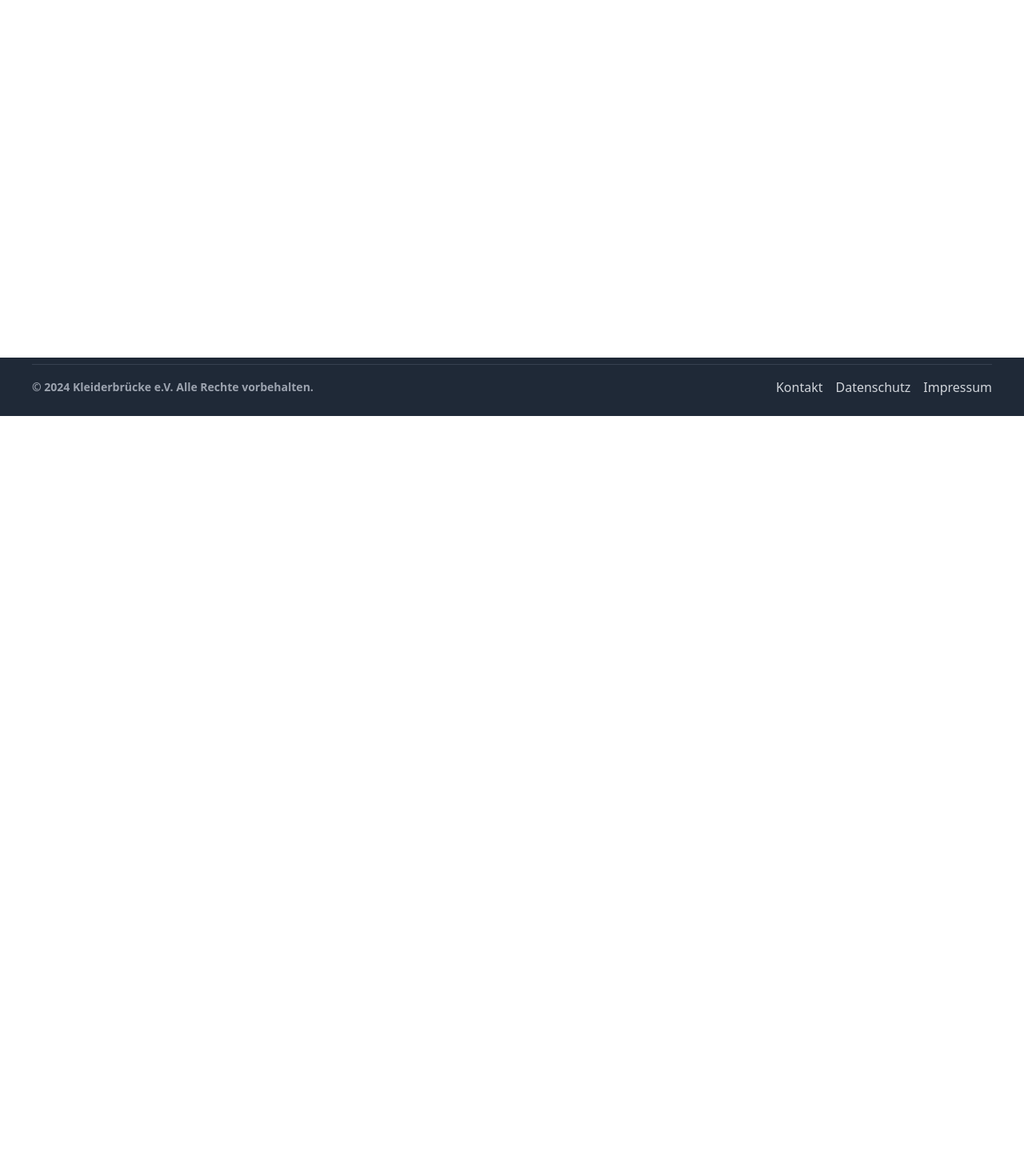
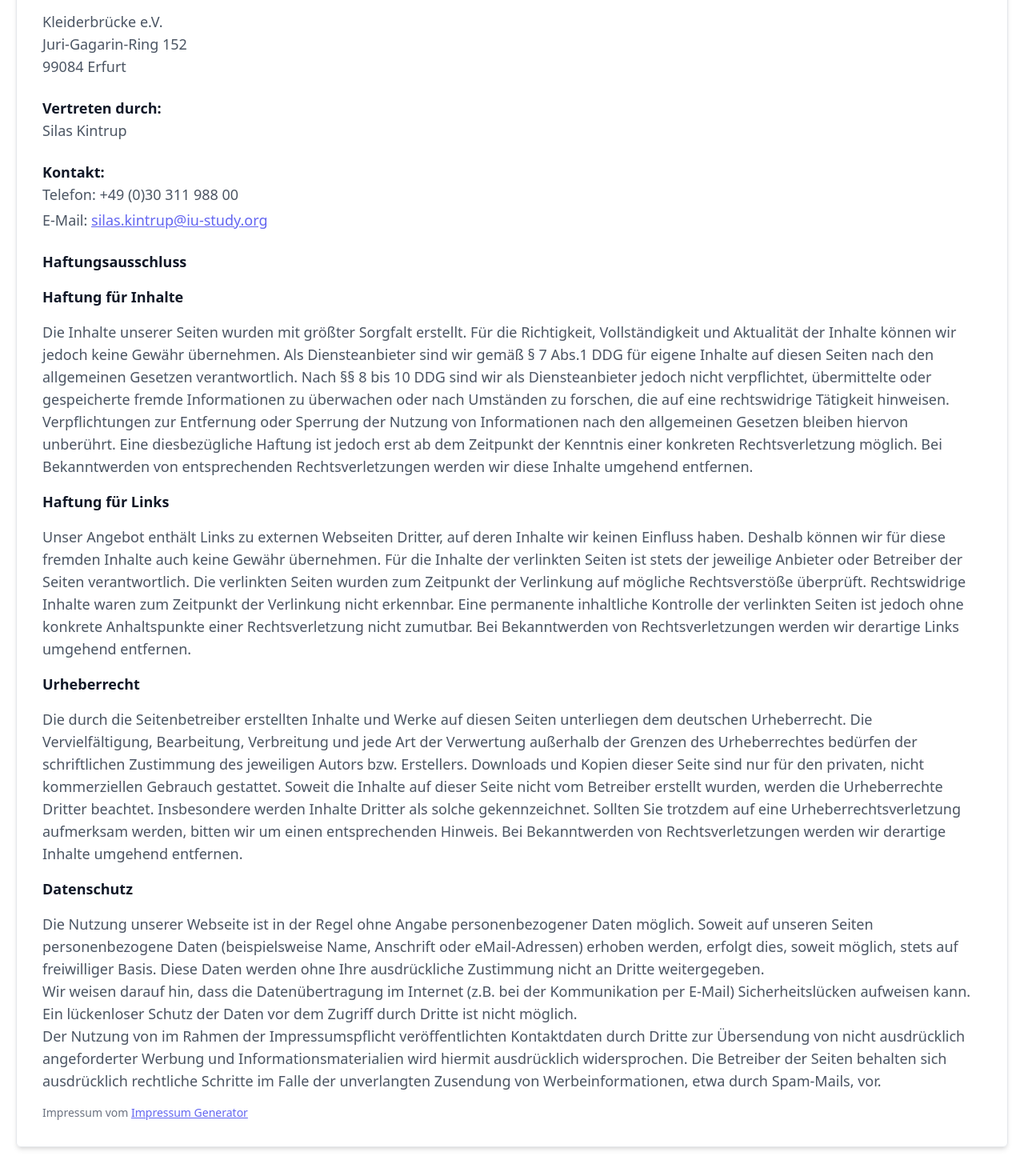
Before and after one commit to Praetofreak/webapp, an Angular app: page /impressum in a window 1280 px wide. Before the commit this address led to /. Shown: the part 280-1750 px from the top of the page at 80% size. Before the commit the page ends 800 px from the top, so only its background shows below. Built offline with nearby package versions, Linux system fonts and the light colour scheme.

Commit message:
Impressum erledigt

```diff
--- a/src/app/app.component.html
+++ b/src/app/app.component.html
@@ -66,10 +66,8 @@
                     <p class="text-sm text-gray-400 max-md:text-center">© 2024 Kleiderbrücke e.V. Alle Rechte vorbehalten.</p>
                 </div>
                 <div class="flex items-center justify-center md:justify-end">
-                    <nav class="flex space-x-4">
-                        <a href="#" class="hover:text-white">Kontakt</a>
-                        <a href="#" class="hover:text-white">Datenschutz</a>
-                        <a href="#" class="hover:text-white">Impressum</a>
+                    <nav>
+                        <a routerLink="/impressum" class="hover:text-white">Impressum</a>
                     </nav>
                 </div>
             </div>
--- a/src/app/app.routes.ts
+++ b/src/app/app.routes.ts
@@ -2,6 +2,7 @@
 import { SpendenformularComponent } from './spendenformular/spendenformular.component';
 import { UnsereMissionComponent } from './unsere-mission/unsere-mission.component';
 import { ErfolgsseiteComponent } from './erfolgsseite/erfolgsseite.component';
+import { ImpressumComponent } from './impressum/impressum.component';
 import { Routes } from '@angular/router';
 
 export const routes: Routes = [
@@ -9,5 +10,6 @@
     { path: 'spendenformular', component: SpendenformularComponent },
     { path: 'unsere-mission', component: UnsereMissionComponent },
     { path: 'erfolgsseite', component: ErfolgsseiteComponent },
+    { path: 'impressum', component: ImpressumComponent },
     { path: '', component: HomeComponent },
 ];
--- a/src/app/home/home.component.html
+++ b/src/app/home/home.component.html
@@ -1,8 +1,9 @@
-<div class="flex items-center justify-center flex-col border rounded-md gray-900/10 p-12 items-start space-y-12">
+<div class="flex items-center justify-center flex-col border rounded-md gray-900/10 p-12 shadow-md space-y-12">
     <div>
         <label class="text-4xl font-extrabold leading-tight text-indigo-700">Willkommen bei Kleiderbrücke e.V.</label>
         <p class="flex justify-center font-bold">Gemeinsam helfen, Hoffnung schenken</p>
     </div>
+    <div class="flex flex-col items-start space-y-10">
         <div>
             <p class="mt-1 text-sm leading-6 text-gray-600">In einer Welt, in der Krisen und Katastrophen unvorhersehbar sind, ist es unsere Mission, schnelle und effektive Hilfe zu leisten. Kleiderspenden für Krisengebiete e.V. engagiert sich dafür, Menschen in Not mit dringend benötigter Kleidung zu versorgen. Durch Ihre Unterstützung können wir Wärme, Würde und Hoffnung in die Leben derjenigen bringen, die es am meisten benötigen.</p>
         </div>
@@ -22,7 +23,9 @@
             <label class="text-base font-semibold leading-7 text-gray-900">Machen Sie mit – Ihre Spende zählt!</label>
             <p class="mt-1 text-sm leading-6 text-gray-600">Klicken Sie auf den untenstehenden Button, um mehr darüber zu erfahren, wie und wo Sie Ihre Kleidung spenden können. Jeder Beitrag, ob groß oder klein, hilft uns, unsere Mission zu erfüllen und Menschen in Not zu unterstützen.</p>
         </div>
+    </div>
     <div class="mt-6 flex items-center">
         <p><a routerLink="/spendenformular" class="rounded-md bg-indigo-600 px-3 py-2 text-sm font-semibold text-white shadow-sm hover:bg-indigo-500 focus-visible:outline focus-visible:outline-2 focus-visible:outline-offset-2 focus-visible:outline-indigo-700">Jetzt Kleidung spenden</a></p>
     </div>
+
 </div>
--- /dev/null
+++ b/src/app/impressum/impressum.component.html
@@ -0,0 +1,54 @@
+<div class="flex flex-col items-start justify-center border rounded-md gray-900/10 p-8 shadow-md space-y-6">
+    <h1 class="text-4xl font-bold text-gray-900 mb-4">Impressum</h1>
+
+    <p class="text-lg text-gray-600">Angaben gemäß § 5 DDG</p>
+
+    <address class="text-lg text-gray-600 not-italic">
+        Kleiderbrücke e.V.<br>
+        Juri-Gagarin-Ring 152<br>
+        99084 Erfurt
+    </address>
+
+    <section class="text-lg text-gray-600">
+        <p class="font-semibold text-gray-900">Vertreten durch:</p>
+        <p class="font-medium">Silas Kintrup</p>
+
+        <div class="mt-6">
+            <p class="font-semibold text-gray-900">Kontakt:</p>
+            <ul class="font-medium space-y-1">
+                <li>Telefon: +49 (0)30 311 988 00</li>
+                <li>E-Mail: <a href="mailto:silas.kintrup@iu-study.org" class="text-indigo-500 underline hover:text-indigo-700">silas.kintrup&#64;iu-study.org</a></li>
+            </ul>
+        </div>
+    </section>
+
+    <section class="text-lg text-gray-600 space-y-4">
+        <h2 class="font-bold text-gray-900">Haftungsausschluss</h2>
+
+        <h3 class="font-semibold text-gray-900">Haftung für Inhalte</h3>
+        <p>
+            Die Inhalte unserer Seiten wurden mit größter Sorgfalt erstellt. Für die Richtigkeit, Vollständigkeit und Aktualität der Inhalte können wir jedoch keine Gewähr übernehmen. Als Diensteanbieter sind wir gemäß § 7 Abs.1 DDG für eigene Inhalte auf diesen Seiten nach den allgemeinen Gesetzen verantwortlich. Nach §§ 8 bis 10 DDG sind wir als Diensteanbieter jedoch nicht verpflichtet, übermittelte oder gespeicherte fremde Informationen zu überwachen oder nach Umständen zu forschen, die auf eine rechtswidrige Tätigkeit hinweisen. Verpflichtungen zur Entfernung oder Sperrung der Nutzung von Informationen nach den allgemeinen Gesetzen bleiben hiervon unberührt. Eine diesbezügliche Haftung ist jedoch erst ab dem Zeitpunkt der Kenntnis einer konkreten Rechtsverletzung möglich. Bei Bekanntwerden von entsprechenden Rechtsverletzungen werden wir diese Inhalte umgehend entfernen.
+        </p>
+
+        <h3 class="font-semibold text-gray-900">Haftung für Links</h3>
+        <p>
+            Unser Angebot enthält Links zu externen Webseiten Dritter, auf deren Inhalte wir keinen Einfluss haben. Deshalb können wir für diese fremden Inhalte auch keine Gewähr übernehmen. Für die Inhalte der verlinkten Seiten ist stets der jeweilige Anbieter oder Betreiber der Seiten verantwortlich. Die verlinkten Seiten wurden zum Zeitpunkt der Verlinkung auf mögliche Rechtsverstöße überprüft. Rechtswidrige Inhalte waren zum Zeitpunkt der Verlinkung nicht erkennbar. Eine permanente inhaltliche Kontrolle der verlinkten Seiten ist jedoch ohne konkrete Anhaltspunkte einer Rechtsverletzung nicht zumutbar. Bei Bekanntwerden von Rechtsverletzungen werden wir derartige Links umgehend entfernen.
+        </p>
+
+        <h3 class="font-semibold text-gray-900">Urheberrecht</h3>
+        <p>
+            Die durch die Seitenbetreiber erstellten Inhalte und Werke auf diesen Seiten unterliegen dem deutschen Urheberrecht. Die Vervielfältigung, Bearbeitung, Verbreitung und jede Art der Verwertung außerhalb der Grenzen des Urheberrechtes bedürfen der schriftlichen Zustimmung des jeweiligen Autors bzw. Erstellers. Downloads und Kopien dieser Seite sind nur für den privaten, nicht kommerziellen Gebrauch gestattet. Soweit die Inhalte auf dieser Seite nicht vom Betreiber erstellt wurden, werden die Urheberrechte Dritter beachtet. Insbesondere werden Inhalte Dritter als solche gekennzeichnet. Sollten Sie trotzdem auf eine Urheberrechtsverletzung aufmerksam werden, bitten wir um einen entsprechenden Hinweis. Bei Bekanntwerden von Rechtsverletzungen werden wir derartige Inhalte umgehend entfernen.
+        </p>
+
+        <h3 class="font-semibold text-gray-900">Datenschutz</h3>
+        <p>
+            Die Nutzung unserer Webseite ist in der Regel ohne Angabe personenbezogener Daten möglich. Soweit auf unseren Seiten personenbezogene Daten (beispielsweise Name, Anschrift oder eMail-Adressen) erhoben werden, erfolgt dies, soweit möglich, stets auf freiwilliger Basis. Diese Daten werden ohne Ihre ausdrückliche Zustimmung nicht an Dritte weitergegeben. <br>
+            Wir weisen darauf hin, dass die Datenübertragung im Internet (z.B. bei der Kommunikation per E-Mail) Sicherheitslücken aufweisen kann. Ein lückenloser Schutz der Daten vor dem Zugriff durch Dritte ist nicht möglich. <br>
+            Der Nutzung von im Rahmen der Impressumspflicht veröffentlichten Kontaktdaten durch Dritte zur Übersendung von nicht ausdrücklich angeforderter Werbung und Informationsmaterialien wird hiermit ausdrücklich widersprochen. Die Betreiber der Seiten behalten sich ausdrücklich rechtliche Schritte im Falle der unverlangten Zusendung von Werbeinformationen, etwa durch Spam-Mails, vor.
+        </p>
+
+        <p class="text-sm text-gray-500">
+            Impressum vom <a href="https://www.impressum-generator.de" class="text-indigo-500 underline hover:text-indigo-700">Impressum Generator</a>
+        </p>
+    </section>
+</div>
--- a/src/app/spendenformular/spendenformular.component.html
+++ b/src/app/spendenformular/spendenformular.component.html
@@ -1,5 +1,5 @@
 <form class="flex items-center justify-center" [formGroup]="spendenFormular" (ngSubmit)="onSubmit()">
-    <div class="flex flex-col border rounded-md gray-900/10 p-12">
+    <div class="flex flex-col border rounded-md gray-900/10 p-12 shadow-md">
         <div class="items-start space-y-12">
             <!-- Überschrift -->
             <div>
```
Also changed, not shown: src/app/impressum/impressum.component.ts (added, +12 -0 lines), src/app/impressum/impressum.component.scss (added), 1 other file (tests, documents, lock files or other folders). Lines whose indentation alone changed are shown as unchanged.
